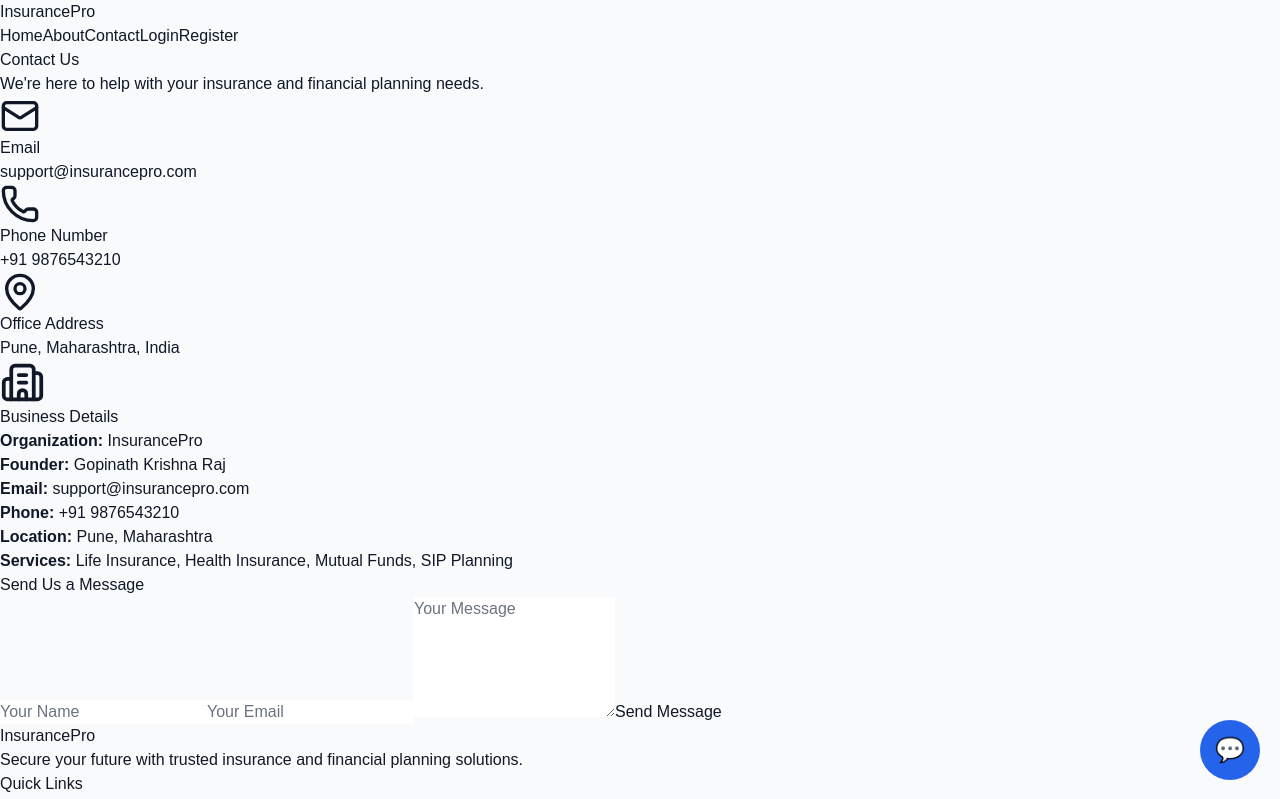
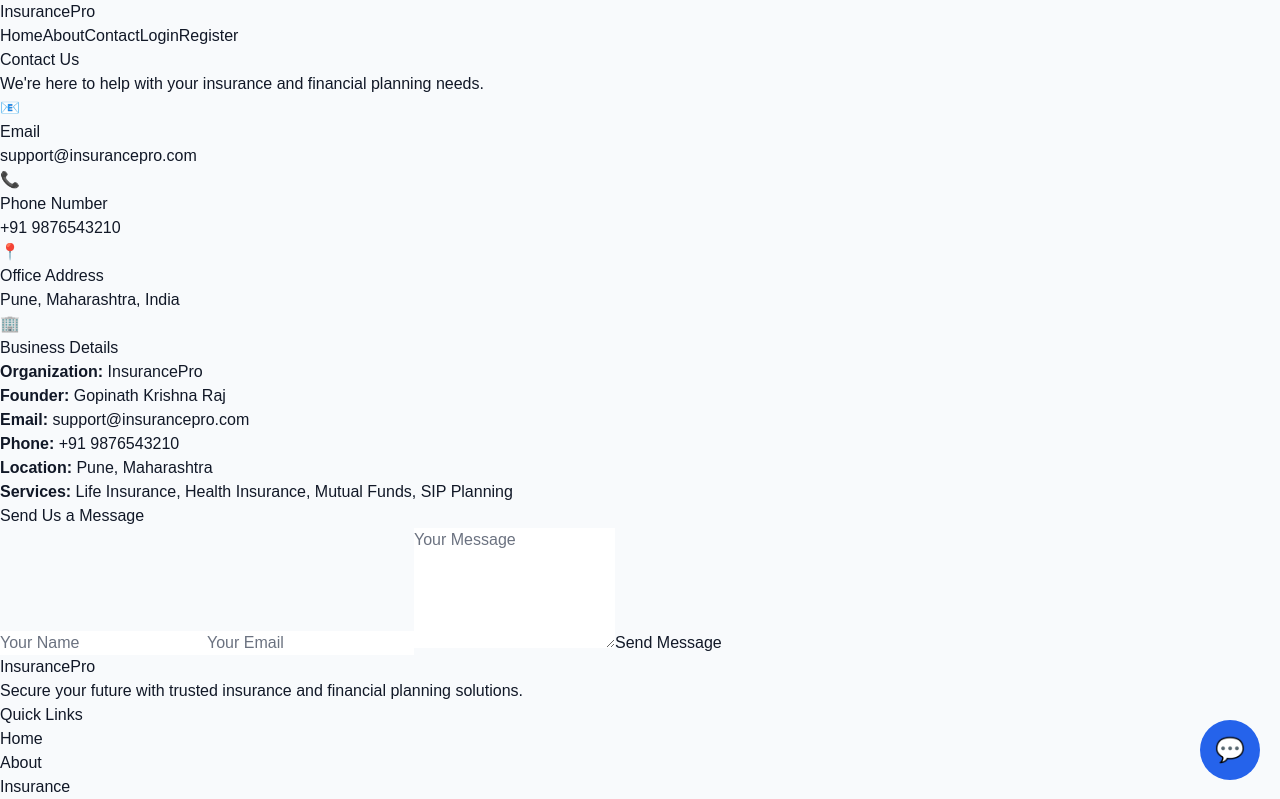
Before and after one commit to tanushkhare/insurance-platform, a React (Vite) app in the folder client/: page /contact in a window 1280 px wide. Shown: the top 799 px of the page. Built offline with nearby package versions, Linux system fonts and the light colour scheme.

Commit message:
Update contact page

```diff
--- a/client/src/pages/Contact.jsx
+++ b/client/src/pages/Contact.jsx
@@ -1,14 +1,6 @@
-import {
-  Mail,
-  Phone,
-  MapPin,
-  Building2,
-} from "lucide-react";
-
 function Contact() {
   return (
     <div className="min-h-screen bg-gray-100 py-12 px-6">
-
       <div className="max-w-7xl mx-auto">
 
         {/* Heading */}
@@ -18,8 +10,7 @@ function Contact() {
           </h1>
 
           <p className="text-xl text-gray-600">
-            We're here to help with your insurance and
-            financial planning needs.
+            We're here to help with your insurance and financial planning needs.
           </p>
         </div>
 
@@ -32,10 +23,7 @@ function Contact() {
             {/* Email */}
             <div className="bg-white rounded-3xl shadow-lg p-8">
               <div className="flex items-center gap-4 mb-4">
-                <Mail
-                  size={40}
-                  className="text-blue-600"
-                />
+                <span className="text-5xl">📧</span>
 
                 <h2 className="text-3xl font-bold text-blue-700">
                   Email
@@ -50,10 +38,7 @@ function Contact() {
             {/* Phone */}
             <div className="bg-white rounded-3xl shadow-lg p-8">
               <div className="flex items-center gap-4 mb-4">
-                <Phone
-                  size={40}
-                  className="text-green-600"
-                />
+                <span className="text-5xl">📞</span>
 
                 <h2 className="text-3xl font-bold text-green-700">
                   Phone Number
@@ -68,10 +53,7 @@ function Contact() {
             {/* Address */}
             <div className="bg-white rounded-3xl shadow-lg p-8">
               <div className="flex items-center gap-4 mb-4">
-                <MapPin
-                  size={40}
-                  className="text-purple-600"
-                />
+                <span className="text-5xl">📍</span>
 
                 <h2 className="text-3xl font-bold text-purple-700">
                   Office Address
@@ -82,16 +64,14 @@ function Contact() {
                 Pune, Maharashtra, India
               </p>
             </div>
+
           </div>
 
           {/* Right Side */}
           <div className="bg-white rounded-3xl shadow-lg p-10">
 
             <div className="flex items-center gap-4 mb-8">
-              <Building2
-                size={45}
-                className="text-blue-900"
-              />
+              <span className="text-6xl">🏢</span>
 
               <h2 className="text-5xl font-bold text-gray-900">
                 Business Details
@@ -101,37 +81,32 @@ function Contact() {
             <div className="space-y-5 text-xl">
 
               <p>
-                <strong>Organization:</strong>{" "}
-                InsurancePro
+                <strong>Organization:</strong> InsurancePro
               </p>
 
               <p>
-                <strong>Founder:</strong>{" "}
-                Gopinath Krishna Raj
+                <strong>Founder:</strong> Gopinath Krishna Raj
               </p>
 
               <p>
-                <strong>Email:</strong>{" "}
-                support@insurancepro.com
+                <strong>Email:</strong> support@insurancepro.com
               </p>
 
               <p>
-                <strong>Phone:</strong>{" "}
-                +91 9876543210
+                <strong>Phone:</strong> +91 9876543210
               </p>
 
               <p>
-                <strong>Location:</strong>{" "}
-                Pune, Maharashtra
+                <strong>Location:</strong> Pune, Maharashtra
               </p>
 
               <p>
-                <strong>Services:</strong>{" "}
-                Life Insurance, Health Insurance,
+                <strong>Services:</strong> Life Insurance, Health Insurance,
                 Mutual Funds, SIP Planning
               </p>
 
             </div>
+
           </div>
 
         </div>
@@ -161,7 +136,7 @@ function Contact() {
               rows="5"
               placeholder="Your Message"
               className="w-full border rounded-xl p-4 text-lg"
-            ></textarea>
+            />
 
             <button
               type="submit"
@@ -171,10 +146,10 @@ function Contact() {
             </button>
 
           </form>
+
         </div>
 
       </div>
-
     </div>
   );
 }
```
